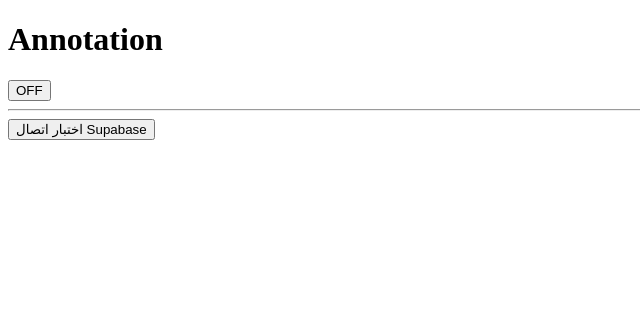
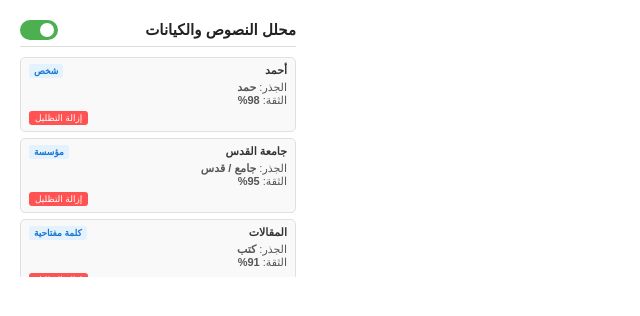
Before and after one commit to ramaatallah/Annotation-, a React (Vite) app: page / in a window 1280 px wide. Shown: the top 316 px of the page, without its empty margins (0-640 px from the left). Built offline with nearby package versions, Linux system fonts and the light colour scheme.

Commit message:
Update App.jsx

```diff
--- a/src/popup/App.jsx
+++ b/src/popup/App.jsx
@@ -1,69 +1,136 @@
 
-import { useEffect, useState } from "react";
+import React, { useState, useEffect } from 'react';
 
 function App() {
-  const [enabled, setEnabled] = useState(false);
-  const [connectionStatus, setConnectionStatus] = useState("");
+  const [isEnabled, setIsEnabled] = useState(true);
+  const [entities, setEntities] = useState([]);
+  const [loading, setLoading] = useState(false);
+  const [errorMessage, setErrorMessage] = useState('');
+  const [successMessage, setSuccessMessage] = useState('');
 
+  // جلب الحالة الدائمة عند فتح الـ Popup أول مرة
   useEffect(() => {
-    chrome.storage.local.get(["annotationEnabled"], (result) => {
-      setEnabled(result.annotationEnabled ?? false);
-    });
+    if (typeof chrome !== 'undefined' && chrome.storage && chrome.storage.local) {
+      chrome.storage.local.get(['annotationEnabled'], (result) => {
+        const savedState = result.annotationEnabled ?? true;
+        setIsEnabled(savedState);
+        if (savedState) {
+          fetchAnalysisData();
+        }
+      });
+    } else {
+      fetchAnalysisData();
+    }
   }, []);
 
-  const toggleEnabled = () => {
-    setEnabled((currentValue) => {
-      const newValue = !currentValue;
-
-      chrome.storage.local.set({
-        annotationEnabled: newValue,
-      });
-
-      return newValue;
-    });
+  const fetchAnalysisData = async () => {
+    setLoading(true);
+    setErrorMessage('');
+    try {
+      setTimeout(() => {
+        setEntities([
+          { id: 1, name: 'أحمد', type: 'شخص', confidence: '98%', root: 'حمد' },
+          { id: 2, name: 'جامعة القدس', type: 'مؤسسة', confidence: '95%', root: 'جامع / قدس' },
+          { id: 3, name: 'المقالات', type: 'كلمة مفتاحية', confidence: '91%', root: 'كتب' }
+        ]);
+        setLoading(false);
+      }, 500);
+    } catch (error) {
+      setErrorMessage('فشل في تحليل النص أو الاتصال بالخادم.');
+      setLoading(false);
+    }
   };
 
-  const testSupabaseConnection = () => {
-    setConnectionStatus("جاري الاتصال...");
+  const handleToggle = () => {
+    const newState = !isEnabled;
+    setIsEnabled(newState);
 
-    chrome.runtime.sendMessage(
-      { type: "SUPABASE_ANONYMOUS_SIGN_IN" },
-      (response) => {
-        if (chrome.runtime.lastError) {
-          setConnectionStatus(
-            `فشل الاتصال: ${chrome.runtime.lastError.message}`
-          );
-          return;
-        }
+    // استخدام نفس المفتاح annotationEnabled لكي يستجيب content.js فوراً!
+    if (typeof chrome !== 'undefined' && chrome.storage && chrome.storage.local) {
+      chrome.storage.local.set({ annotationEnabled: newState }, () => {
+        console.log('تم تحديث annotationEnabled إلى:', newState);
+      });
+    }
 
-        if (response?.success) {
-          setConnectionStatus(
-            `تم تسجيل الدخول بنجاح! ID: ${response.userId}`
-          );
-        } else {
-          setConnectionStatus(
-            `حدث خطأ: ${response?.error || "خطأ غير معروف"}`
-          );
-        }
-      }
-    );
+    if (newState) {
+      setSuccessMessage('تم تفعيل الإضافة بنجاح');
+      fetchAnalysisData();
+    } else {
+      setSuccessMessage('تم إيقاف الإضافة مؤقتاً');
+      setEntities([]);
+    }
+    setTimeout(() => setSuccessMessage(''), 3000);
+  };
+
+  const handleRemoveEntity = (id) => {
+    setEntities(entities.filter(item => item.id !== id));
+    setSuccessMessage('تم إزالة التظليل وتحديث الملاحظات بنجاح');
+    setTimeout(() => setSuccessMessage(''), 3000);
   };
 
   return (
-    <div>
-      <h1>Annotation</h1>
+    <div style={{ width: '300px', padding: '12px', fontFamily: 'Arial, sans-serif', direction: 'rtl', background: '#fff', boxSizing: 'border-box' }}>
+      {/* Header & Toggle Switch */}
+      <div style={{ display: 'flex', justifyContent: 'space-between', alignItems: 'center', marginBottom: '10px', borderBottom: '1px solid #ddd', paddingBottom: '6px' }}>
+        <h3 style={{ margin: 0, fontSize: '15px', color: '#222' }}>محلل النصوص والكيانات</h3>
+        <label style={{ position: 'relative', display: 'inline-block', width: '38px', height: '20px', cursor: 'pointer' }}>
+          <input type="checkbox" checked={isEnabled} onChange={handleToggle} style={{ opacity: 0, width: 0, height: 0 }} />
+          <span style={{
+            position: 'absolute', top: 0, left: 0, right: 0, bottom: 0,
+            backgroundColor: isEnabled ? '#4CAF50' : '#ccc', transition: '.3s', borderRadius: '20px'
+          }}>
+            <span style={{
+              position: 'absolute', content: '""', height: '14px', width: '14px', left: isEnabled ? '20px' : '4px', bottom: '3px',
+              backgroundColor: 'white', transition: '.3s', borderRadius: '50%'
+            }}></span>
+          </span>
+        </label>
+      </div>
 
-      <button onClick={toggleEnabled}>
-        {enabled ? "ON" : "OFF"}
-      </button>
+      {/* Status Messages */}
+      {errorMessage && (
+        <div style={{ backgroundColor: '#ffebee', color: '#c62828', padding: '6px', borderRadius: '4px', fontSize: '11px', marginBottom: '8px' }}>
+          {errorMessage}
+        </div>
+      )}
+      {successMessage && (
+        <div style={{ backgroundColor: '#e8f5e9', color: '#2e7d32', padding: '6px', borderRadius: '4px', fontSize: '11px', marginBottom: '8px' }}>
+          {successMessage}
+        </div>
+      )}
 
-      <hr />
-
-      <button onClick={testSupabaseConnection}>
-        اختبار اتصال Supabase
-      </button>
-
-      <p>{connectionStatus}</p>
+      {/* Main Content View */}
+      {!isEnabled ? (
+        <p style={{ color: '#666', textAlign: 'center', fontSize: '12px', margin: '15px 0' }}>الإضافة متوقفة حالياً.</p>
+      ) : loading ? (
+        <p style={{ color: '#555', textAlign: 'center', fontSize: '12px', margin: '15px 0' }}>جاري تحليل الصفحة...</p>
+      ) : entities.length === 0 ? (
+        <p style={{ color: '#666', textAlign: 'center', fontSize: '12px', margin: '15px 0' }}>لا توجد كيانات مظللة حالياً.</p>
+      ) : (
+        <div style={{ maxHeight: '220px', overflowY: 'auto' }}>
+          {entities.map(entity => (
+            <div key={entity.id} style={{
+              background: '#f9f9f9', border: '1px solid #e0e0e0', borderRadius: '5px', padding: '6px 8px', marginBottom: '6px', fontSize: '11px'
+            }}>
+              <div style={{ display: 'flex', justifyContent: 'space-between', fontWeight: 'bold', color: '#333' }}>
+                <span>{entity.name}</span>
+                <span style={{ color: '#1976d2', background: '#e3f2fd', padding: '2px 5px', borderRadius: '3px', fontSize: '9px' }}>{entity.type}</span>
+              </div>
+              <div style={{ color: '#555', marginTop: '3px' }}>
+                <div>الجذر: <strong>{entity.root}</strong></div>
+                <div>الثقة: <strong>{entity.confidence}</strong></div>
+              </div>
+              <div style={{ display: 'flex', justifyContent: 'flex-end', marginTop: '4px' }}>
+                <button
+                  onClick={() => handleRemoveEntity(entity.id)}
+                  style={{ background: '#ff5252', color: '#fff', border: 'none', padding: '2px 6px', borderRadius: '3px', cursor: 'pointer', fontSize: '9px' }}>
+                  إزالة التظليل
+                </button>
+              </div>
+            </div>
+          ))}
+        </div>
+      )}
     </div>
   );
 }
```
